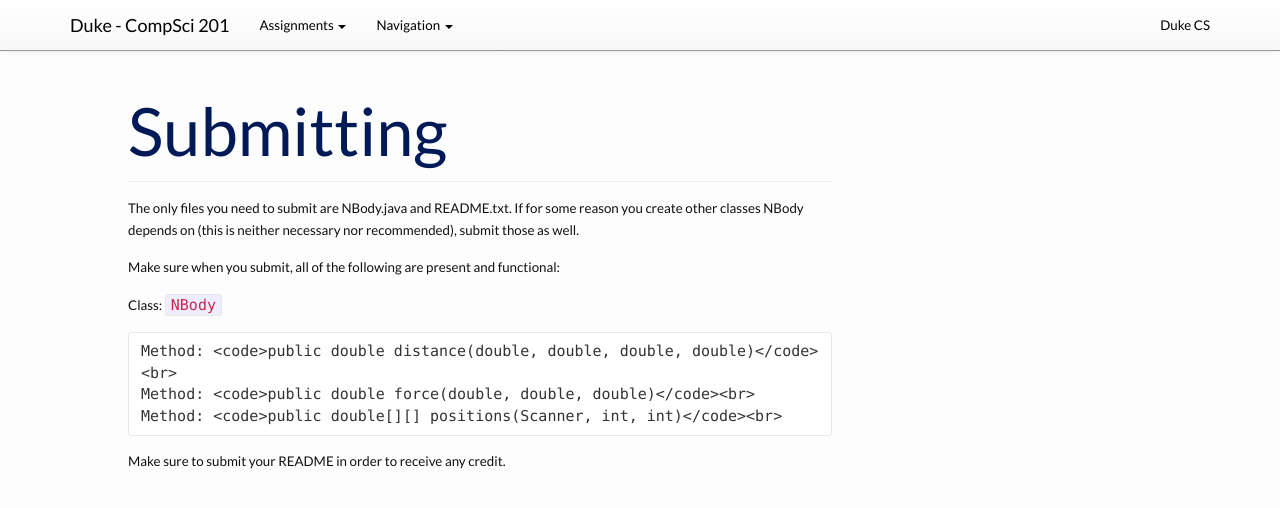
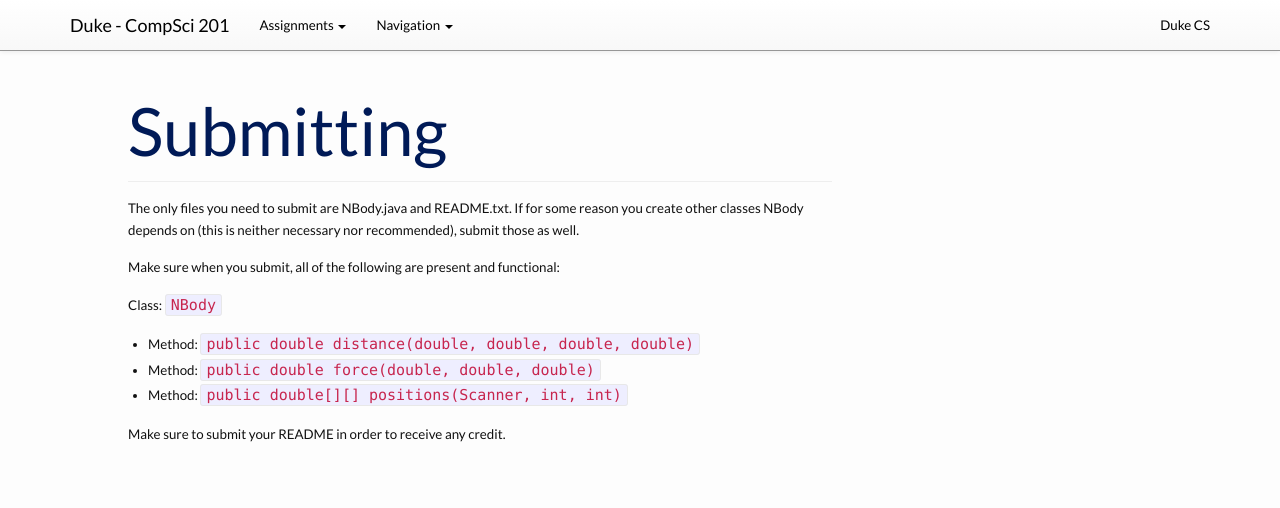
Before and after one commit to compsci201/compsci201.github.io, a Jekyll site: the page built from nbody/0-submitting.md, in a window 1280 px wide. Shown: the top 508 px of the page. Built offline with Jekyll 4.4.1, drawn with Linux system fonts in a browser that asks for light colours; nearby versions of some CDN libraries; some of the changed lines change nothing that is shown.

Commit message:
Update 0-submitting.md

```diff
--- a/nbody/0-submitting.md
+++ b/nbody/0-submitting.md
@@ -9,9 +9,10 @@ The only files you need to submit are NBody.java and README.txt. If for some rea
 Make sure when you submit, all of the following are present and functional:
 
 Class: <code>NBody</code><br>
-
-    Method: <code>public double distance(double, double, double, double)</code><br>
-    Method: <code>public double force(double, double, double)</code><br>
-    Method: <code>public double[][] positions(Scanner, int, int)</code><br>
+<ul>
+    <li>Method: <code>public double distance(double, double, double, double)</code></li>
+    <li>Method: <code>public double force(double, double, double)</code></li>
+    <li>Method: <code>public double[][] positions(Scanner, int, int)</code></li>
+</ul>
 
 Make sure to submit your README in order to receive any credit.
```
